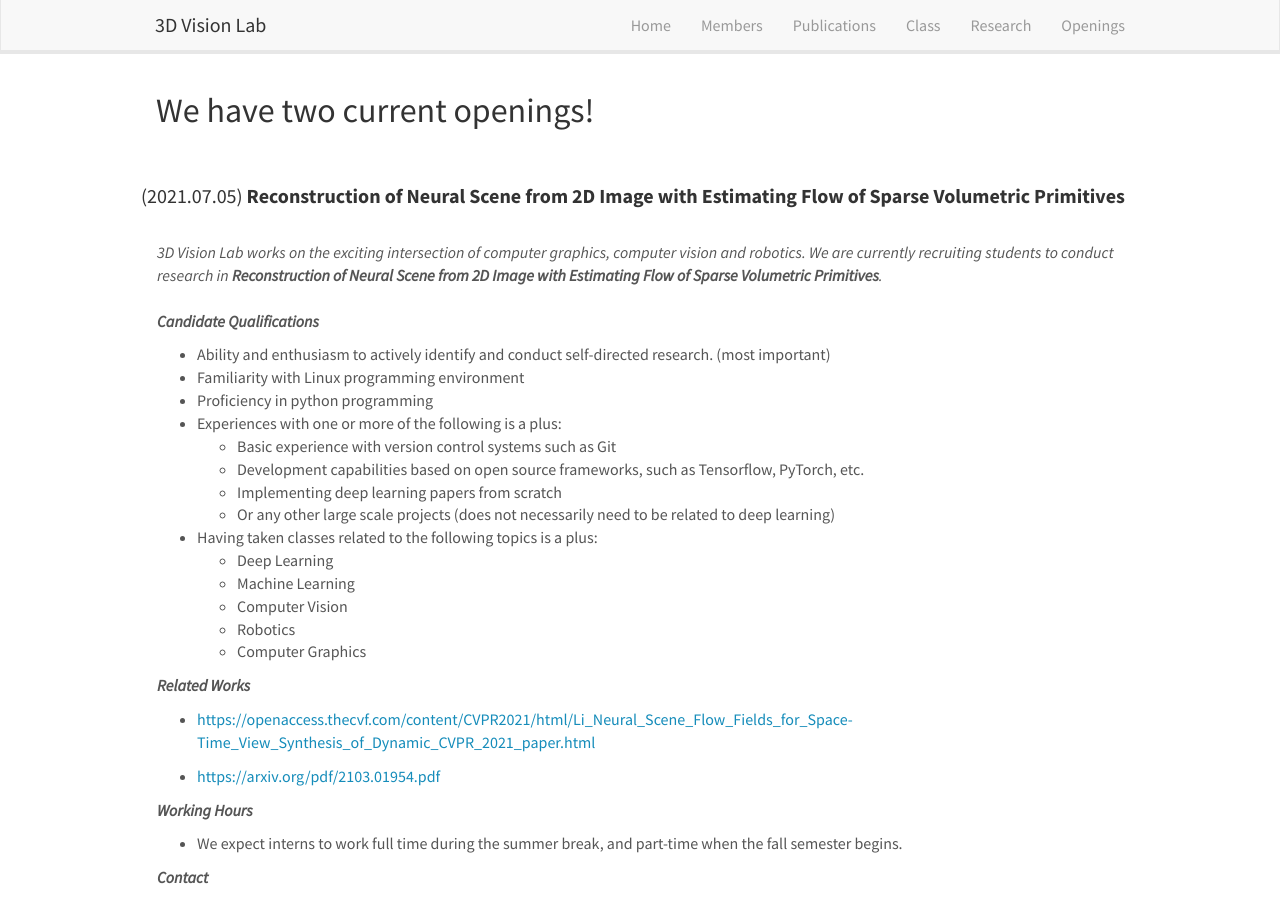
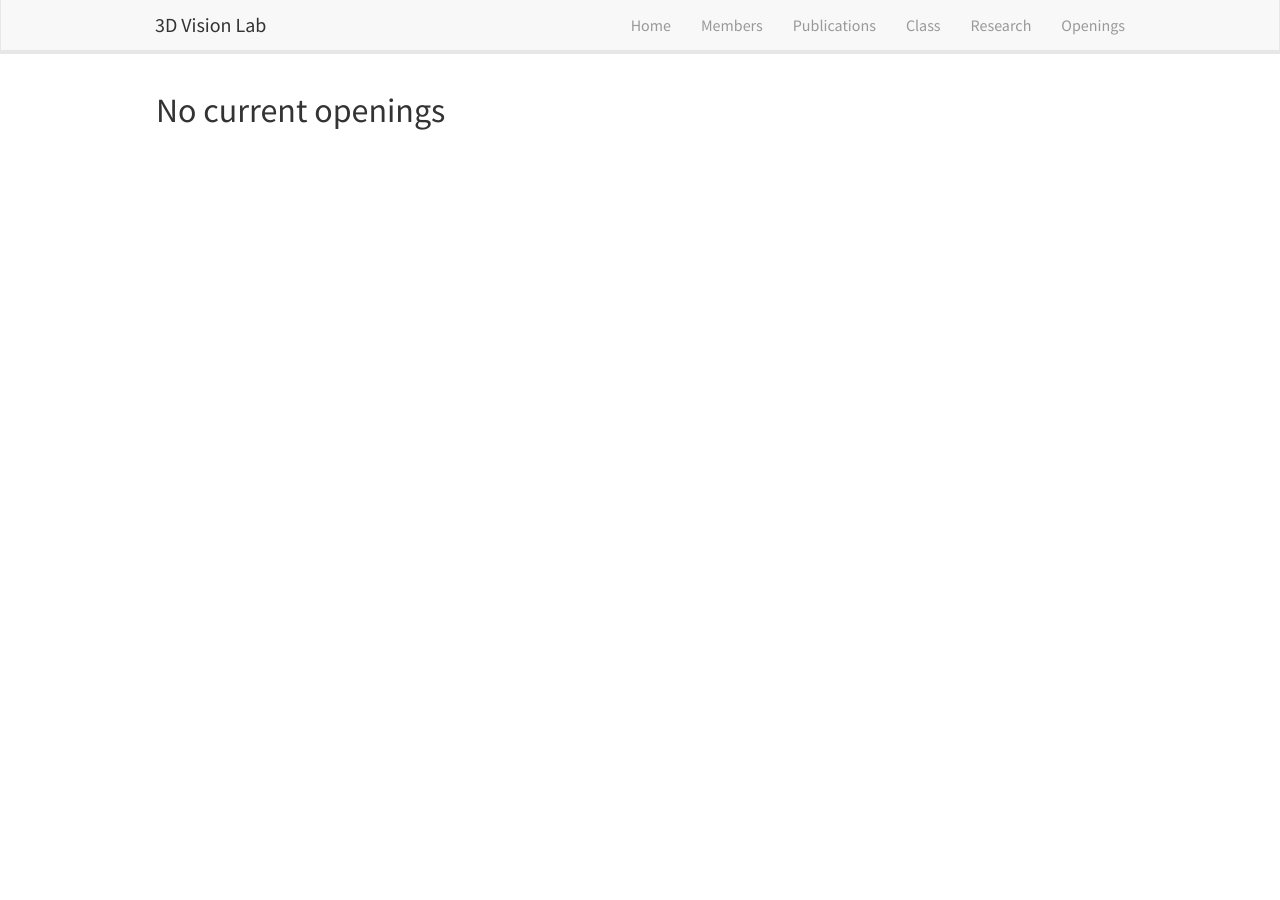
Before and after one commit to 3dvision-snu/3dvision-snu.github.io, a Jekyll site: the page built from _pages/internship.md, in a window 1280 px wide and 900 px high. Built offline with Jekyll 4.4.1, drawn with Linux system fonts in a browser that asks for light colours; nearby versions of some CDN libraries; some of the changed text lies outside the part shown.

Commit message:
No current openings

```diff
--- a/_pages/internship.md
+++ b/_pages/internship.md
@@ -5,84 +5,140 @@ excerpt: "3D Vision lab: Openings"
 sitemap: false
 permalink: /openings/
 ---
+## No current openings
+[comment]: <> (## We have two current openings!)
 
-## We have two current openings!
-<br>
-{% assign number_printed = 0 %}
-{% for internship in site.data.openings %}
+[comment]: <> (<br>)
 
-{% assign even_odd = number_printed | modulo: 2 %}
+[comment]: <> ({% assign number_printed = 0 %})
 
-{% if even_odd == 0 %}
+[comment]: <> ({% for internship in site.data.openings %})
 
-<div class="row">
-{% endif %}
-#### ({{internship.date}}) <strong>{{internship.name}}</strong>
-<div class="col-sm-12 clearfix">
-  <div style="display: flow-root;">
-  <br>
-  <i>
-    3D Vision Lab works on the exciting intersection of computer graphics, computer vision and robotics. We are currently recruiting students to conduct research in
-    <strong> {{ internship.name }}</strong>.<br>
-  </i>
-  <br>
-  <i>
-    <strong> Candidate Qualifications </strong>
-  </i>
-  <ul style="overflow: hidden">
-  {% for qual in internship.qualifications %}
-  <li> {{ qual }} </li>
-  {% endfor %}
-  <li> Experiences with one or more of the following is a plus: </li>
-    <ul style="overflow: hidden">
-    {% for experience in internship.experiences %}
-    <li> {{ experience }} </li>
-    {% endfor %}
-    </ul>
-  <li> Having taken classes related to the following topics is a plus: </li>
-    <ul style="overflow: hidden">
-    {% for class in internship.classes %}
-    <li> {{ class }} </li>
-    {% endfor %}
-    </ul>
-</ul>
-  <i>
-    <strong> Related Works </strong>
-  </i>
+[comment]: <> ({% assign even_odd = number_printed | modulo: 2 %})
 
-  {% for work in internship.related_works %}
-  * [{{work}}]({{work}})
-    {% endfor %}
-<i>
-<strong> Working Hours </strong>
-</i>
-<ul style="overflow: hidden">
-<li> {{internship.working_hours}} </li>
-</ul>
-  <i>
-    <strong> Contact </strong>
-  </i>
-  <br>
+[comment]: <> ({% if even_odd == 0 %})
+
+[comment]: <> (<div class="row">)
+
+[comment]: <> ({% endif %})
+
+[comment]: <> (#### &#40;{{internship.date}}&#41; <strong>{{internship.name}}</strong>)
+
+[comment]: <> (<div class="col-sm-12 clearfix">)
+
+[comment]: <> (  <div style="display: flow-root;">)
+
+[comment]: <> (  <br>)
+
+[comment]: <> (  <i>)
+
+[comment]: <> (    3D Vision Lab works on the exciting intersection of computer graphics, computer vision and robotics. We are currently recruiting students to conduct research in)
+
+[comment]: <> (    <strong> {{ internship.name }}</strong>.<br>)
+
+[comment]: <> (  </i>)
+
+[comment]: <> (  <br>)
+
+[comment]: <> (  <i>)
+
+[comment]: <> (    <strong> Candidate Qualifications </strong>)
+
+[comment]: <> (  </i>)
+
+[comment]: <> (  <ul style="overflow: hidden">)
+
+[comment]: <> (  {% for qual in internship.qualifications %})
+
+[comment]: <> (  <li> {{ qual }} </li>)
+
+[comment]: <> (  {% endfor %})
+
+[comment]: <> (  <li> Experiences with one or more of the following is a plus: </li>)
+
+[comment]: <> (    <ul style="overflow: hidden">)
+
+[comment]: <> (    {% for experience in internship.experiences %})
+
+[comment]: <> (    <li> {{ experience }} </li>)
+
+[comment]: <> (    {% endfor %})
+
+[comment]: <> (    </ul>)
+
+[comment]: <> (  <li> Having taken classes related to the following topics is a plus: </li>)
+
+[comment]: <> (    <ul style="overflow: hidden">)
+
+[comment]: <> (    {% for class in internship.classes %})
+
+[comment]: <> (    <li> {{ class }} </li>)
+
+[comment]: <> (    {% endfor %})
+
+[comment]: <> (    </ul>)
+
+[comment]: <> (</ul>)
+
+[comment]: <> (  <i>)
+
+[comment]: <> (    <strong> Related Works </strong>)
+
+[comment]: <> (  </i>)
+
+[comment]: <> (  {% for work in internship.related_works %})
+
+[comment]: <> (  * [{{work}}]&#40;{{work}}&#41;)
+
+[comment]: <> (    {% endfor %})
+
+[comment]: <> (<i>)
+
+[comment]: <> (<strong> Working Hours </strong>)
+
+[comment]: <> (</i>)
+
+[comment]: <> (<ul style="overflow: hidden">)
+
+[comment]: <> (<li> {{internship.working_hours}} </li>)
+
+[comment]: <> (</ul>)
+
+[comment]: <> (  <i>)
+
+[comment]: <> (    <strong> Contact </strong>)
+
+[comment]: <> (  </i>)
+
+[comment]: <> (  <br>)
 
 
-* Please contact Prof. Young Min Kim([{{ internship.contact }}]({{ internship.contact }})) with your CV, transcript, and expected internship period.
+[comment]: <> (* Please contact Prof. Young Min Kim&#40;[{{ internship.contact }}]&#40;{{ internship.contact }}&#41;&#41; with your CV, transcript, and expected internship period. )
 
-<br>
-<br>
-<br>
-</div>
-</div>
+[comment]: <> (<br>)
 
-{% assign number_printed = number_printed | plus: 1 %}
+[comment]: <> (<br>)
 
-{% if even_odd == 1 %}
+[comment]: <> (<br>)
 
-</div>
-{% endif %}
+[comment]: <> (</div>)
 
-{% endfor %}
+[comment]: <> (</div>)
 
-{% assign even_odd = number_printed | modulo: 2 %}
-{% if even_odd == 1 %}
-</div>
-{% endif %}
+[comment]: <> ({% assign number_printed = number_printed | plus: 1 %})
+
+[comment]: <> ({% if even_odd == 1 %})
+
+[comment]: <> (</div>)
+
+[comment]: <> ({% endif %})
+
+[comment]: <> ({% endfor %})
+
+[comment]: <> ({% assign even_odd = number_printed | modulo: 2 %})
+
+[comment]: <> ({% if even_odd == 1 %})
+
+[comment]: <> (</div>)
+
+[comment]: <> ({% endif %})
```
